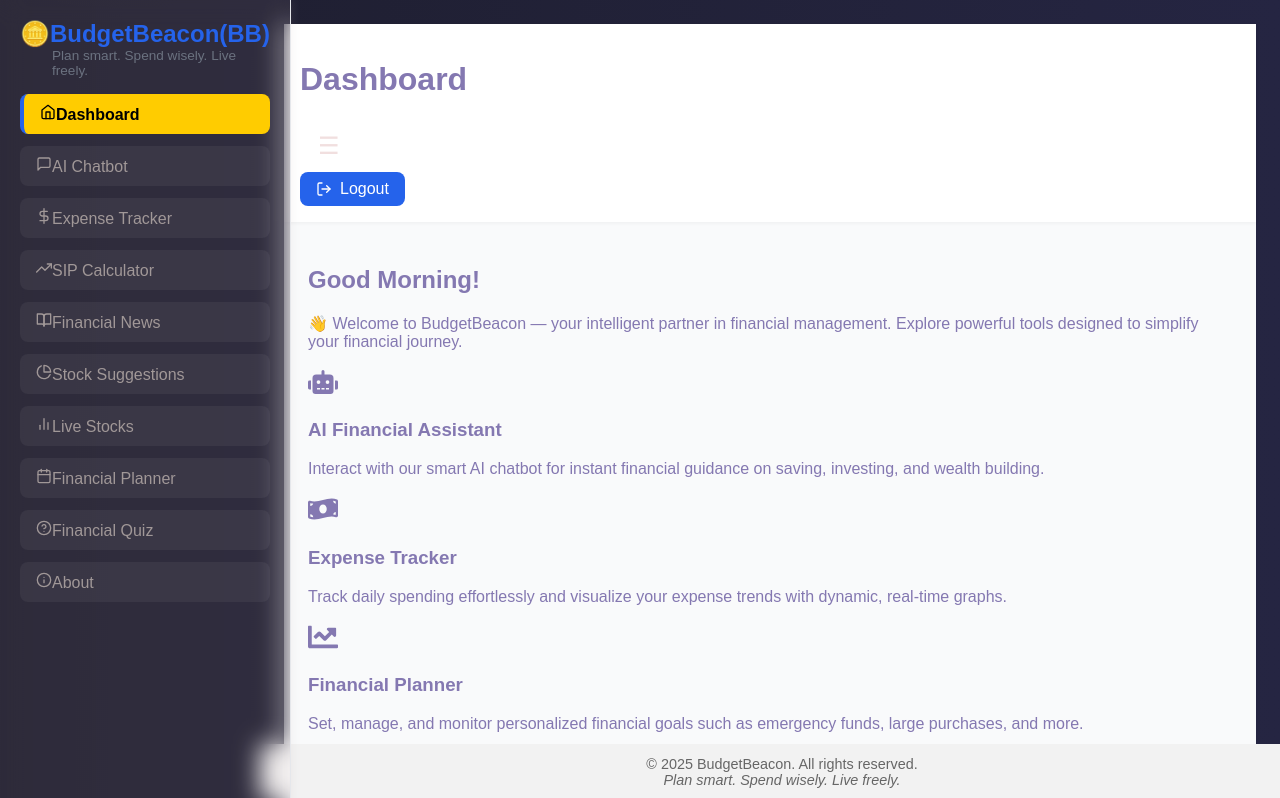
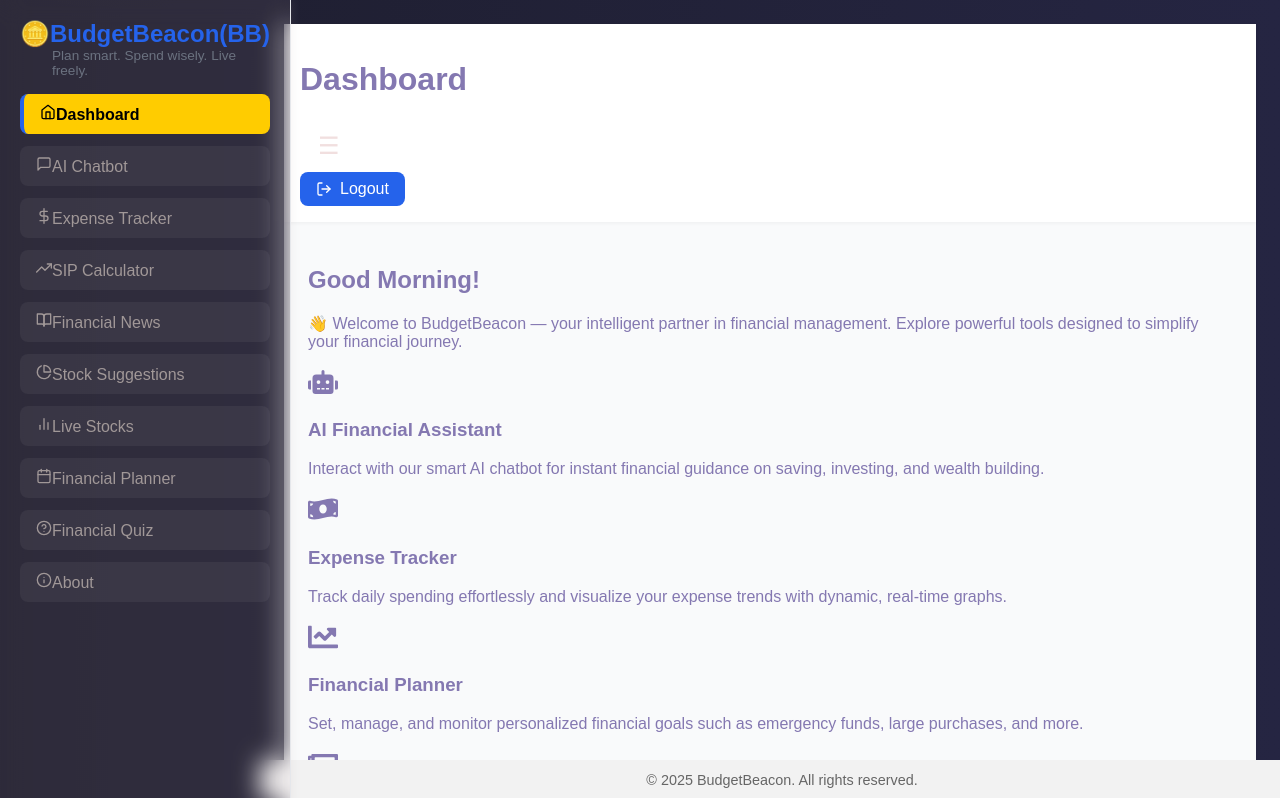
Before and after one commit to neerajakshiofc/BudgetBeacon-Frontend, a React (Create React App) app: page /dashboard/main in a window 1280 px wide. Shown: the top 798 px of the page. Built offline with nearby package versions, Linux system fonts and the light colour scheme.

Commit message:
Your message about what changed

```diff
--- a/src/AppLayout.jsx
+++ b/src/AppLayout.jsx
@@ -131,7 +131,6 @@ function AppLayout() {
         {/* ✅ Footer */}
         <footer className="footer text-center p-4 text-gray-600 text-sm">
           © {new Date().getFullYear()} BudgetBeacon. All rights reserved. <br />
-          <em>Plan smart. Spend wisely. Live freely.</em>
         </footer>
       </div>
     </div>
```
